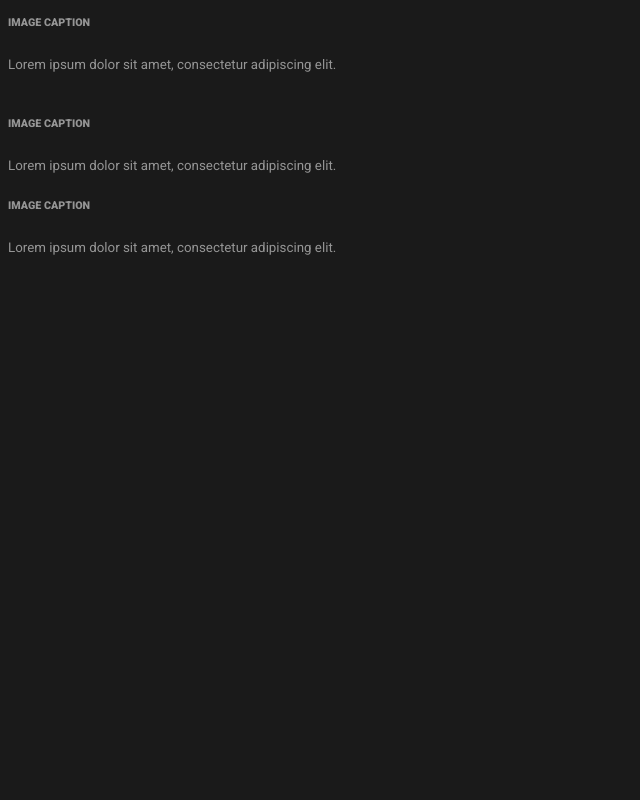
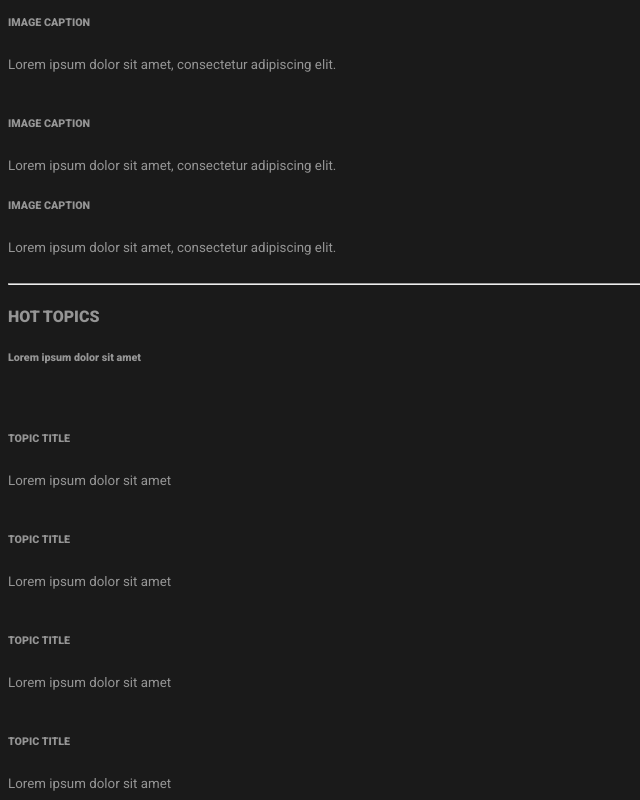
Before and after one commit to abuuzayr/amiculum, a website: page src/index.html in a window 1280 px wide. Shown: the part 1009-1809 px from the top of the page, without its empty margins (0-640 px from the left). Before the commit the page ends 1292 px from the top, so only its background shows below. Drawn offline with nearby package versions, Linux system fonts and the light colour scheme; files that its build step writes are made by us from their sources.

Commit message:
Add hot topics section structure

```diff
--- a/src/index.html
+++ b/src/index.html
@@ -131,6 +131,33 @@
                     </div>
                 </div>
             </section>
+            <hr class="long">
+            <section class="hot-topics">
+                <h4>HOT TOPICS</h4>
+                <h6>Lorem ipsum dolor sit amet</h6>
+                <div class="row">
+                    <div class="col">
+                        <img src="" alt="">
+                        <h6>TOPIC TITLE</h6>
+                        <small>Lorem ipsum dolor sit amet</small>
+                    </div>
+                    <div class="col">
+                        <img src="" alt="">
+                        <h6>TOPIC TITLE</h6>
+                        <small>Lorem ipsum dolor sit amet</small>
+                    </div>
+                    <div class="col">
+                        <img src="" alt="">
+                        <h6>TOPIC TITLE</h6>
+                        <small>Lorem ipsum dolor sit amet</small>
+                    </div>
+                    <div class="col">
+                        <img src="" alt="">
+                        <h6>TOPIC TITLE</h6>
+                        <small>Lorem ipsum dolor sit amet</small>
+                    </div>
+                </div>
+            </section>
         </main>
         <script src="script.js"></script>
     </body>
```
